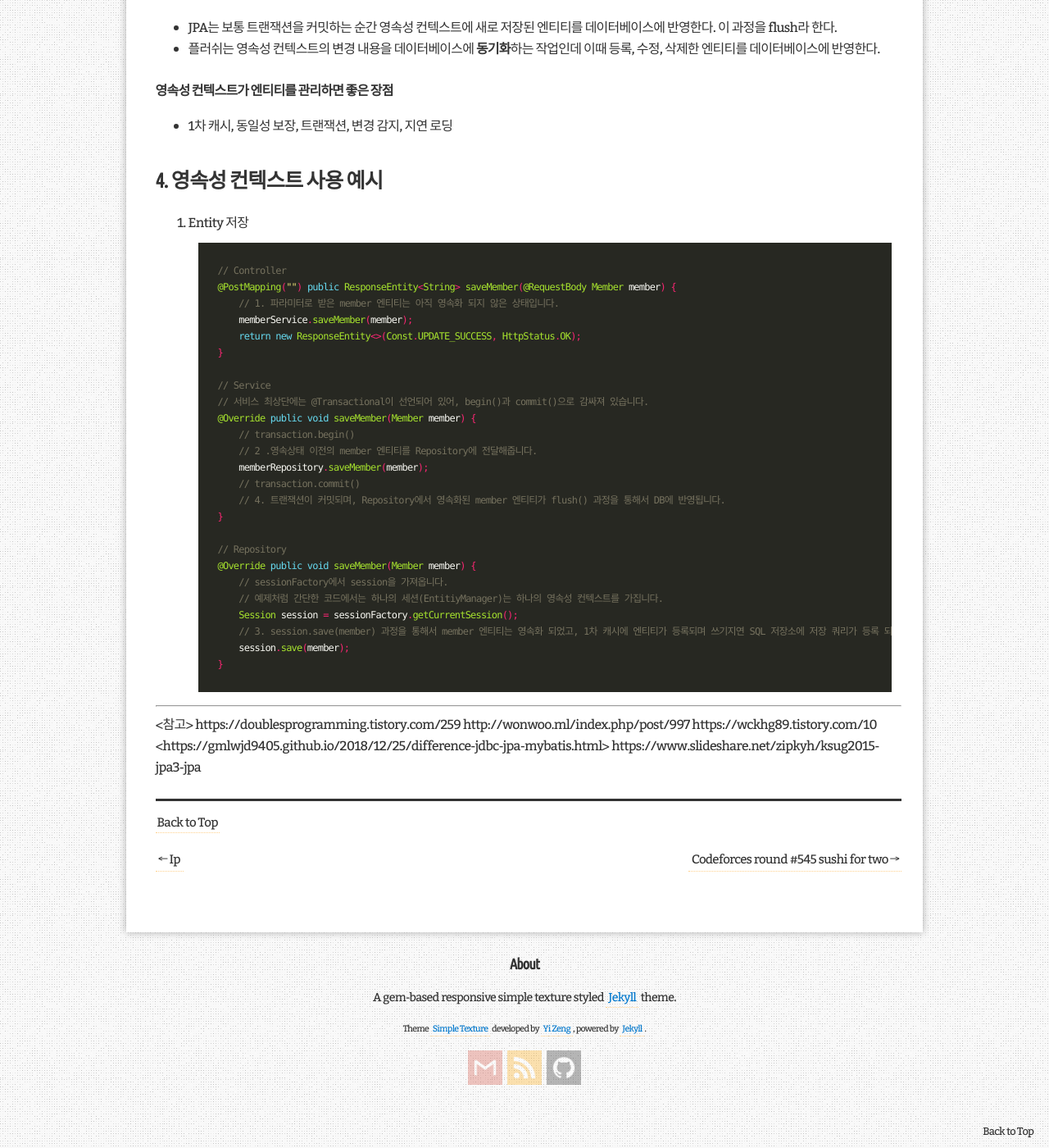
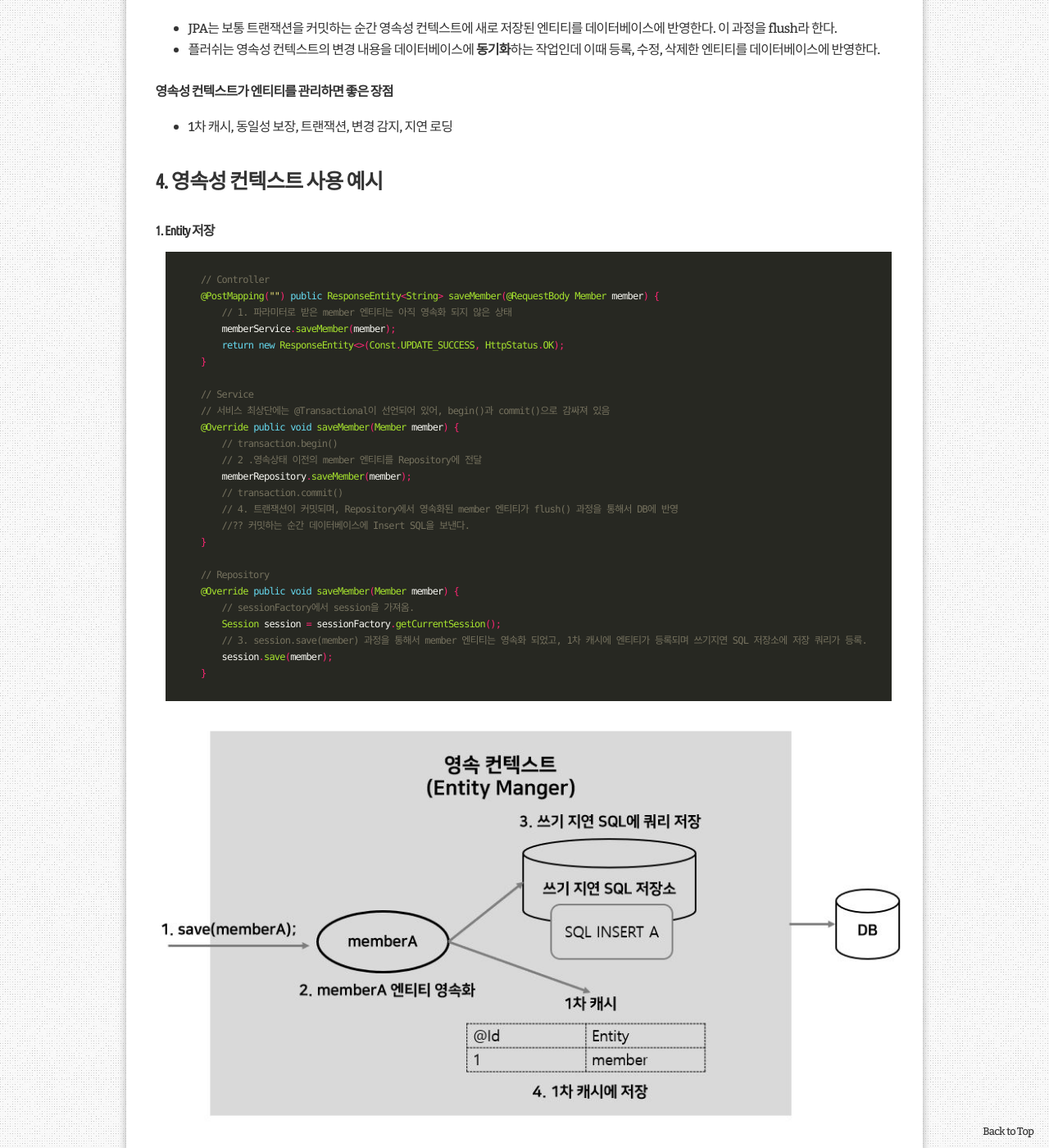
Before and after one commit to llmooon/llmooon.github.io, a Jekyll site: the page built from _posts/spring/2019-03-15-JPA 영속성 관리.md, in a window 1280 px wide and 1400 px high, scrolled down 2084 px. Shown: the whole window at 82% size. Built offline with Jekyll 4.4.1, drawn with Linux system fonts in a browser that asks for light colours; some web fonts are replaced; comment, search, counter and statistics services are not loaded; some of the changed text lies outside the part shown.

Commit message:
update JPA Persistence Post(update tag) and add content about save entity

````diff
--- a/_posts/spring/2019-03-15-JPA 영속성 관리.md
+++ b/_posts/spring/2019-03-15-JPA 영속성 관리.md
@@ -69,37 +69,41 @@ categories: Spring, JPA
 
 ## 4. 영속성 컨텍스트 사용 예시
 
-1. Entity 저장
+#### 1. Entity 저장
 
    ```java
    // Controller
    @PostMapping("") public ResponseEntity<String> saveMember(@RequestBody Member member) {
-       // 1. 파라미터로 받은 member 엔티티는 아직 영속화 되지 않은 상태입니다.
+       // 1. 파라미터로 받은 member 엔티티는 아직 영속화 되지 않은 상태
        memberService.saveMember(member);
        return new ResponseEntity<>(Const.UPDATE_SUCCESS, HttpStatus.OK);
    }
 
    // Service
-   // 서비스 최상단에는 @Transactional이 선언되어 있어, begin()과 commit()으로 감싸져 있습니다.
+   // 서비스 최상단에는 @Transactional이 선언되어 있어, begin()과 commit()으로 감싸져 있음
    @Override public void saveMember(Member member) {
        // transaction.begin()
-       // 2 .영속상태 이전의 member 엔티티를 Repository에 전달해줍니다.
+       // 2 .영속상태 이전의 member 엔티티를 Repository에 전달
        memberRepository.saveMember(member);
        // transaction.commit()
-       // 4. 트랜잭션이 커밋되며, Repository에서 영속화된 member 엔티티가 flush() 과정을 통해서 DB에 반영됩니다.
+       // 4. 트랜잭션이 커밋되며, Repository에서 영속화된 member 엔티티가 flush() 과정을 통해서 DB에 반영
+       //?? 커밋하는 순간 데이터베이스에 Insert SQL을 보낸다.
    }
 
    // Repository
    @Override public void saveMember(Member member) {
-       // sessionFactory에서 session을 가져옵니다.
-       // 예제처럼 간단한 코드에서는 하나의 세션(EntitiyManager)는 하나의 영속성 컨텍스트를 가집니다.
+       // sessionFactory에서 session을 가져옴.
        Session session = sessionFactory.getCurrentSession();
-       // 3. session.save(member) 과정을 통해서 member 엔티티는 영속화 되었고, 1차 캐시에 엔티티가 등록되며 쓰기지연 SQL 저장소에 저장 쿼리가 등록 되었습니다.
+       // 3. session.save(member) 과정을 통해서 member 엔티티는 영속화 되었고, 1차 캐시에 엔티티가 등록되며 쓰기지연 SQL 저장소에 저장 쿼리가 등록.
        session.save(member);
    }
    ```
 
+   ![](./../../assets/spring/jpa_save.JPG)
 
+![](./../../assets/spring/jpa_commit.JPG)
+
+2.
 
 
 
@@ -107,12 +111,14 @@ categories: Spring, JPA
 
 <참고>
 
+https://gmlwjd9405.github.io/2018/12/25/difference-jdbc-jpa-mybatis.html  : 영속성 부분 참고
+
 https://doublesprogramming.tistory.com/259
 
 http://wonwoo.ml/index.php/post/997
 
-https://wckhg89.tistory.com/10
+https://wckhg89.tistory.com/10 : 영속성 컨텍스트, 생명주기, 영속 상태 및 DB 저장 과정 참고
 
-<https://gmlwjd9405.github.io/2018/12/25/difference-jdbc-jpa-mybatis.html>
+https://lng1982.tistory.com/273
 
-https://www.slideshare.net/zipkyh/ksug2015-jpa3-jpa
+https://www.slideshare.net/zipkyh/ksug2015-jpa3-jpa : JPA 내부 구조 참고
````
Also changed, not shown: other parts of _posts/spring/2019-03-15-JPA 영속성 관리.md (+2 -2 lines), _posts/spring/2019-03-27-JPA란.md (+2 -2 lines), assets/spring/jpa_commit.JPG (added), assets/spring/jpa_save.JPG (added), 1 other file.
